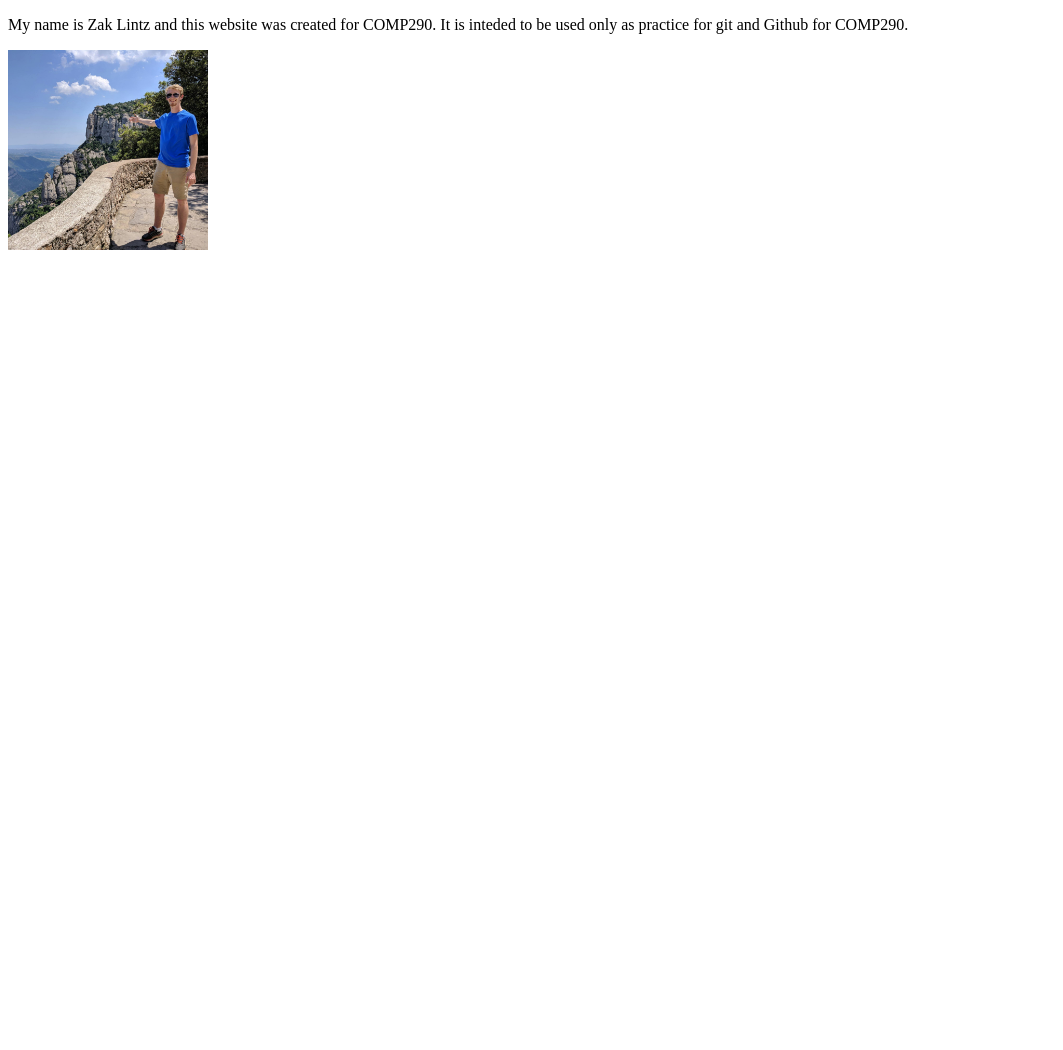
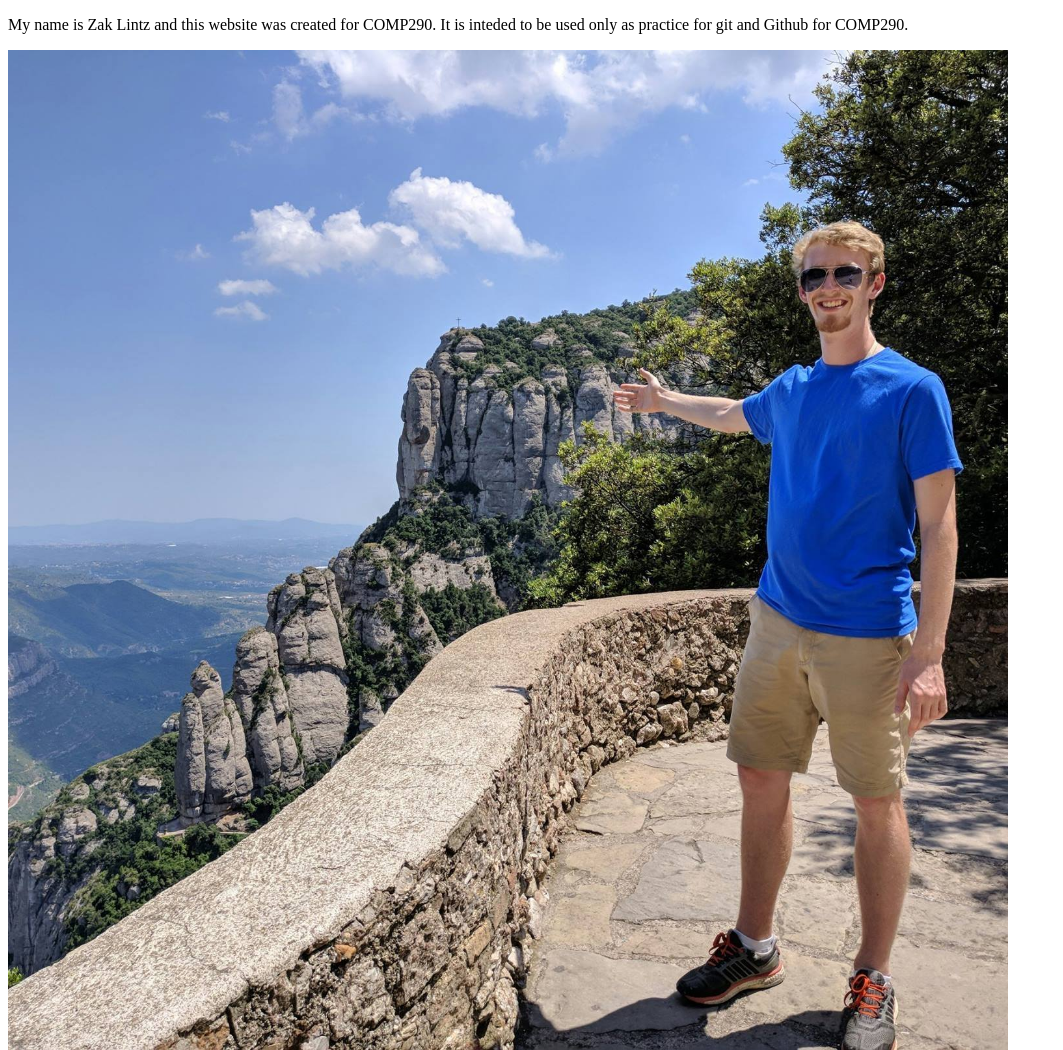
Before and after one commit to zlintz14/comp290site, a plain HTML site: page index.html in a window 1280 px wide. Shown: the whole page, without its empty margins (0-1063 px from the left). Before the commit the page ends 800 px from the top, so only its background shows below. Drawn offline with Linux system fonts and the light colour scheme.

Commit message:
Added title for image

```diff
--- a/index.html
+++ b/index.html
@@ -5,6 +5,6 @@
   </head>
   <body>
       <p>My name is Zak Lintz and this website was created for COMP290. It is inteded to be used only as practice for git and Github for COMP290.</p>
-      <img src="JohnJo.jpg" height="200">
+      <img title="John Jo" src="JohnJo.jpg" height="1000">
   </body>
 </html>
```
